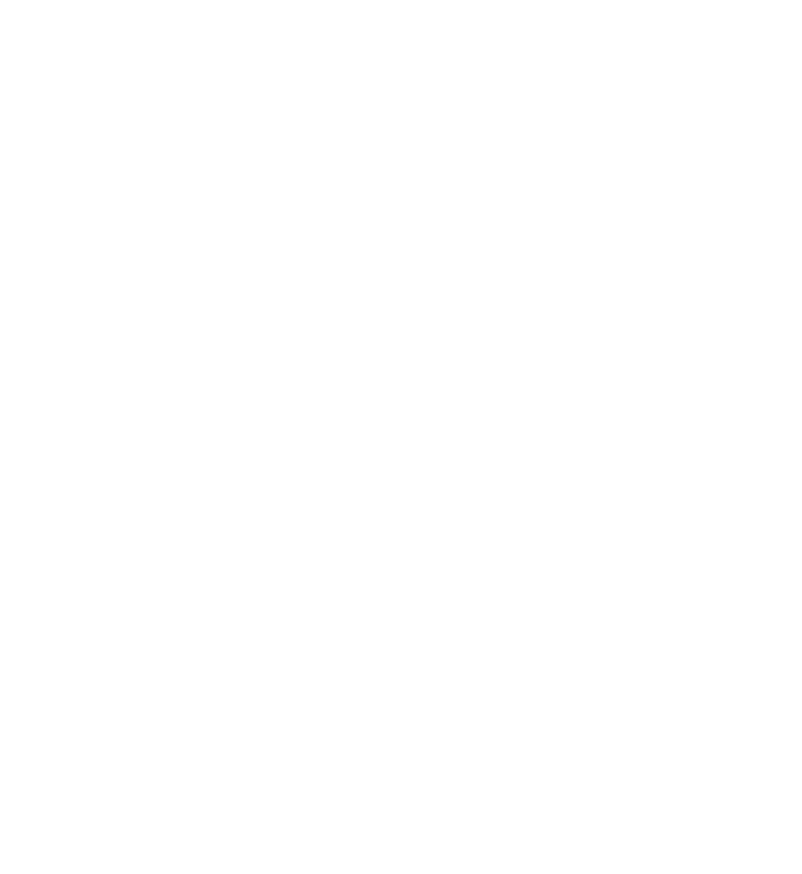
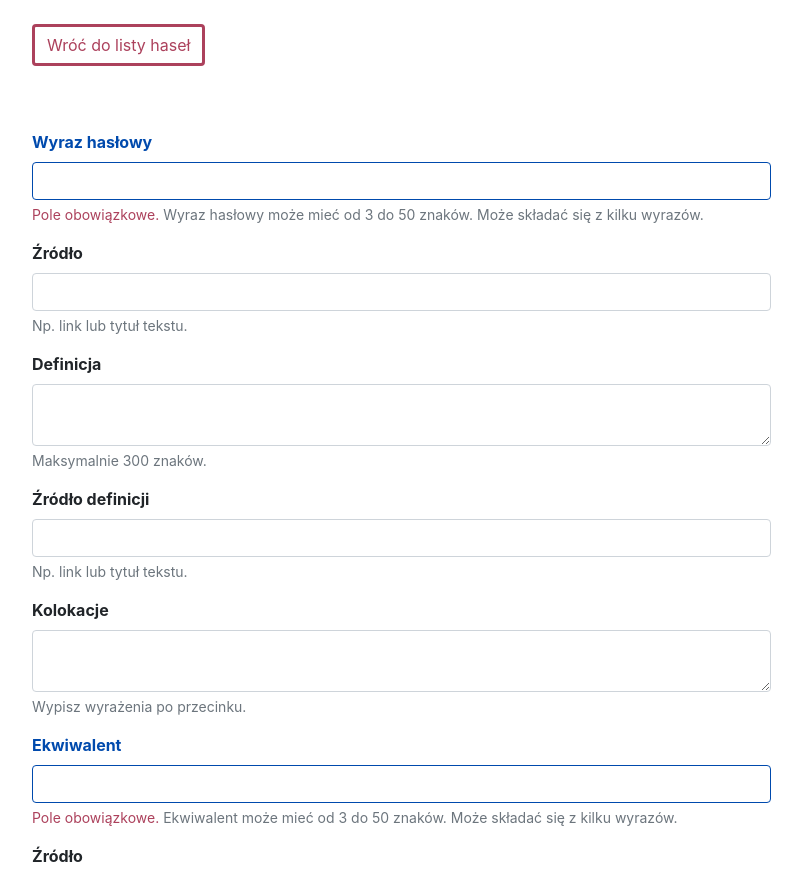
Before and after one commit to WeronikaSzemi/TerminoFrontNest, a React (Create React App) app: page /1/termbase/1/entry/add in a window 1280 px wide. Before the commit this address had no page. Shown: the part 200-1074 px from the top of the page, without its empty margins (54-856 px from the left). Before the commit the page ends 800 px from the top, so only its background shows below. Built offline with nearby package versions, Linux system fonts and the light colour scheme.

Commit message:
adding an entry

```diff
--- a/src/App.tsx
+++ b/src/App.tsx
@@ -8,6 +8,7 @@
 import { TermbaseListView } from "./views/TermbaseListView";
 import { EntryListView } from "./views/EntryListView";
 import { TermbaseContext } from "./contexts/termbase.context";
+import { AddEntryView } from "./views/AddEntryView";
 
 function App() {
   const [id, setId] = useState('');
@@ -30,8 +31,8 @@
                          element={<TermbaseListView/>}/>
                   <Route path='/:id/termbase/:termbaseId/entry'
                          element={<EntryListView/>}/>
-                  {/*<Route path='/:id/termbase/:termbaseId/entry/add'*/}
-                  {/*       element={<AddEntryView/>}/>*/}
+                  <Route path='/:id/termbase/:termbaseId/entry/add'
+                         element={<AddEntryView/>}/>
                   {/*<Route path='/:id/termbase/:termbaseId/entry/:entryId'*/}
                   {/*       element={<EntryView/>}/>*/}
                   {/*<Route path='/:id/termbase/:termbaseId/entry/:entryId/edit'*/}
--- /dev/null
+++ b/src/components/entry/AddEntry.tsx
@@ -0,0 +1,252 @@
+import { FormEvent, useContext, useState } from "react";
+import { NewEntry } from "../../types/new-entry";
+import { UserContext } from "../../contexts/user.context";
+import { TermbaseContext } from "../../contexts/termbase.context";
+import { Link, useNavigate } from "react-router-dom";
+import { Spinner } from "../Spinner/Spinner";
+
+export const AddEntry = () => {
+	const [entry, setEntry] = useState<NewEntry>({
+		term: '',
+		termSource: '',
+		termDefinition: '',
+		termDefinitionSource: '',
+		termCollocations: '',
+		equivalent: '',
+		equivalentSource: '',
+		equivalentDefinition: '',
+		equivalentDefinitionSource: '',
+		equivalentCollocations: '',
+	});
+
+	const [loading, setLoading] = useState<boolean>(false);
+
+	const { id } = useContext(UserContext);
+	const { termbaseId } = useContext(TermbaseContext);
+
+	const navigate = useNavigate();
+
+	const sendForm = async (e: FormEvent) => {
+		e.preventDefault();
+
+		setLoading(true);
+		try {
+			await fetch(`http://localhost:3001/${termbaseId}/entry`, {
+				method: 'POST',
+				headers: {
+					'Content-Type': 'application/json',
+				},
+				body: JSON.stringify(entry),
+			});
+			navigate(`/${id}/termbase/${termbaseId}/entry`);
+		} finally {
+			setLoading(false);
+		}
+	};
+
+	const updateForm = (key: string, value: any) => {
+		setEntry(entry => ({
+			...entry,
+			[key]: value,
+		}));
+	};
+
+	if (loading) {
+		return <Spinner/>
+	}
+
+	return (
+		<div className="container p-3">
+			<h2 className="my-5 theme-text-mainbrand">Dodawanie hasła</h2>
+			<Link
+				to={`/${id}/termbase/${termbaseId}/entry`}
+				className="btn theme-btn-light-darkaccent mb-5 me-3"
+				state={termbaseId}
+			>
+				Wróć do listy haseł
+			</Link>
+			<div className="my-3">
+				<form onSubmit={sendForm}
+					  className="col-12 col-md-10 col-lg-8">
+					<div className="mb-3">
+						<label htmlFor="term"
+							   className="form-label fw-bold theme-text-mainbrand">Wyraz hasłowy</label>
+						<input
+							type="text"
+							value={entry.term}
+							onChange={e => updateForm('term', e.target.value)}
+							maxLength={50}
+							minLength={3}
+							className="form-control theme-border-mainbrand"
+							id="term"
+							aria-describedby="termHelp"
+							required
+						/>
+						<div id="termHelp"
+							 className="form-text"><span className="theme-text-darkaccent">Pole obowiązkowe.</span> Wyraz
+							hasłowy może mieć od 3 do 50 znaków. Może składać się
+							z kilku wyrazów.
+						</div>
+					</div>
+					<div className="mb-3">
+						<label htmlFor="termSource"
+							   className="form-label fw-bold">Źródło</label>
+						<input
+							type="text"
+							value={entry.termSource}
+							onChange={e => updateForm('termSource', e.target.value)}
+							maxLength={100}
+							className="form-control"
+							id="termSource"
+							aria-describedby="termSourceHelp"
+						/>
+						<div id="termSourceHelp"
+							 className="form-text">Np. link lub tytuł tekstu.
+						</div>
+					</div>
+					<div className="mb-3">
+						<label htmlFor="termDefinition"
+							   className="form-label fw-bold">Definicja</label>
+						<textarea
+							value={entry.termDefinition}
+							onChange={e => updateForm('termDefinition', e.target.value)}
+							maxLength={300}
+							className="form-control"
+							id="termDefinition"
+							aria-describedby="termDefinitionHelp"
+						/>
+						<div id="termDefinitionHelp"
+							 className="form-text">Maksymalnie 300 znaków.
+						</div>
+					</div>
+					<div className="mb-3">
+						<label htmlFor="termDefinitionSource"
+							   className="form-label fw-bold">Źródło definicji</label>
+						<input
+							type="text"
+							value={entry.termDefinitionSource}
+							onChange={e => updateForm('termDefinitionSource', e.target.value)}
+							maxLength={100}
+							className="form-control"
+							id="termDefinitionSource"
+							aria-describedby="termDefinitionSourceHelp"
+						/>
+						<div id="termDefinitionSourceHelp"
+							 className="form-text">Np. link lub tytuł tekstu.
+						</div>
+					</div>
+					<div className="mb-3">
+						<label htmlFor="termCollocations"
+							   className="form-label fw-bold">Kolokacje</label>
+						<textarea
+							value={entry.termCollocations}
+							onChange={e => updateForm('termCollocations', e.target.value)}
+							maxLength={300}
+							className="form-control"
+							id="termCollocations"
+							aria-describedby="termCollocationsHelp"
+						/>
+						<div id="termCollocationsHelp"
+							 className="form-text">Wypisz wyrażenia po przecinku.
+						</div>
+					</div>
+					<div className="mb-3">
+						<label htmlFor="equivalent"
+							   className="form-label fw-bold theme-text-mainbrand">Ekwiwalent</label>
+						<input
+							type="text"
+							value={entry.equivalent}
+							onChange={e => updateForm('equivalent', e.target.value)}
+							maxLength={50}
+							minLength={3}
+							className="form-control theme-border-mainbrand"
+							id="equivalent"
+							aria-describedby="equivalentHelp"
+							required
+						/>
+						<div id="equivalentHelp"
+							 className="form-text">
+							<span className="theme-text-darkaccent">Pole obowiązkowe.</span> Ekwiwalent
+							może mieć od 3 do 50 znaków. Może składać się z
+							kilku wyrazów.
+						</div>
+					</div>
+					<div className="mb-3">
+						<label htmlFor="equivalentSource"
+							   className="form-label fw-bold">Źródło</label>
+						<input
+							type="text"
+							value={entry.equivalentSource}
+							onChange={e => updateForm('equivalentSource', e.target.value)}
+							maxLength={100}
+							className="form-control"
+							id="equivalentSource"
+							aria-describedby="equivalentSourceHelp"
+						/>
+						<div id="equivalentSourceHelp"
+							 className="form-text">Np. link lub tytuł tekstu.
+						</div>
+					</div>
+					<div className="mb-3">
+						<label htmlFor="equivalentDefinition"
+							   className="form-label fw-bold">Definicja</label>
+						<textarea
+							value={entry.equivalentDefinition}
+							onChange={e => updateForm('equivalentDefinition', e.target.value)}
+							maxLength={300}
+							className="form-control"
+							id="equivalentDefinition"
+							aria-describedby="equivalentDefinitionHelp"
+						/>
+						<div id="equivalentDefinitionHelp"
+							 className="form-text">Maksymalnie 300 znaków.
+						</div>
+					</div>
+					<div className="mb-3">
+						<label htmlFor="equivalentDefinitionSource"
+							   className="form-label fw-bold">Źródło definicji</label>
+						<input
+							type="text"
+							value={entry.equivalentDefinitionSource}
+							onChange={e => updateForm('equivalentDefinitionSource', e.target.value)}
+							maxLength={100}
+							className="form-control"
+							id="equivalentDefinitionSource"
+							aria-describedby="equivalentDefinitionSourceHelp"
+						/>
+						<div id="equivalentDefinitionSourceHelp"
+							 className="form-text">Np. link lub tytuł tekstu.
+						</div>
+					</div>
+					<div className="mb-3">
+						<label htmlFor="equivalentCollocations"
+							   className="form-label fw-bold">Kolokacje</label>
+						<textarea
+							value={entry.equivalentCollocations}
+							onChange={e => updateForm('equivalentCollocations', e.target.value)}
+							maxLength={300}
+							className="form-control"
+							id="equivalentCollocations"
+							aria-describedby="equivalentCollocationsHelp"
+						/>
+						<div id="equivalentCollocationsHelp"
+							 className="form-text">Wypisz wyrażenia po przecinku.
+						</div>
+					</div>
+					<div className="my-4 container">
+						<div className="row justify-content-between">
+							<button type="submit"
+									className="col-12 col-sm-8 btn theme-btn-mainbrand border-2">Zapisz
+							</button>
+							<Link to={`/${id}/termbase/${termbaseId}/entry`}
+								  className="col-3 mt-3 mt-sm-0 btn theme-btn-darkaccent"
+							>
+								Anuluj
+							</Link>
+						</div>
+					</div>
+				</form>
+			</div>
+		</div>
+	)
+}
--- a/src/components/style.css
+++ b/src/components/style.css
@@ -201,3 +201,13 @@
 .entry-table > :not(caption) > * > * {
     padding: 0.5rem 1.5rem
 }
+
+/* form labels styles */
+
+.form-label > p, textarea {
+    margin: 10px 0 1px;
+}
+
+textarea {
+    margin-top: 0;
+}
--- /dev/null
+++ b/src/types/new-entry.ts
@@ -0,0 +1,12 @@
+export interface NewEntry {
+	term: '',
+	termSource?: '',
+	termDefinition?: '',
+	termDefinitionSource?: '',
+	termCollocations?: '',
+	equivalent?: '',
+	equivalentSource?: '',
+	equivalentDefinition?: '',
+	equivalentDefinitionSource?: '',
+	equivalentCollocations?: '',
+}
--- /dev/null
+++ b/src/views/AddEntryView.tsx
@@ -0,0 +1,9 @@
+import { Menu } from "../components/homepage/Menu";
+import { AddEntry } from "../components/entry/AddEntry";
+
+export const AddEntryView = () => {
+	return <>
+		<Menu/>
+		<AddEntry/>
+	</>
+}
```
